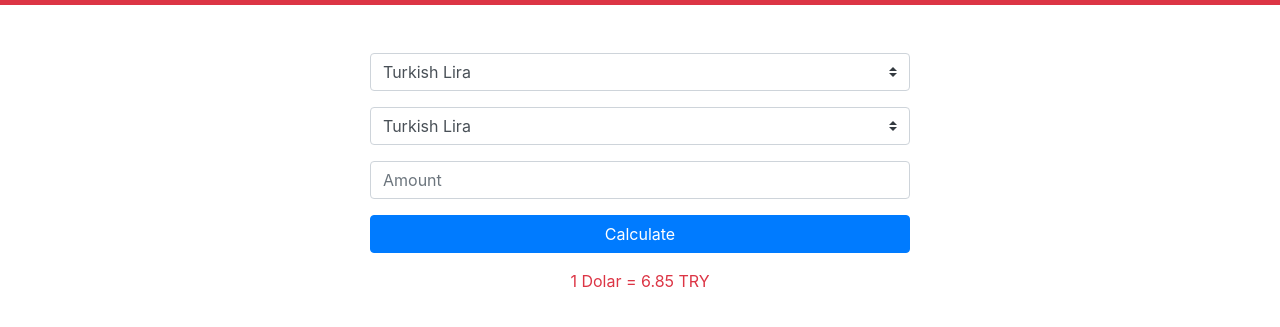
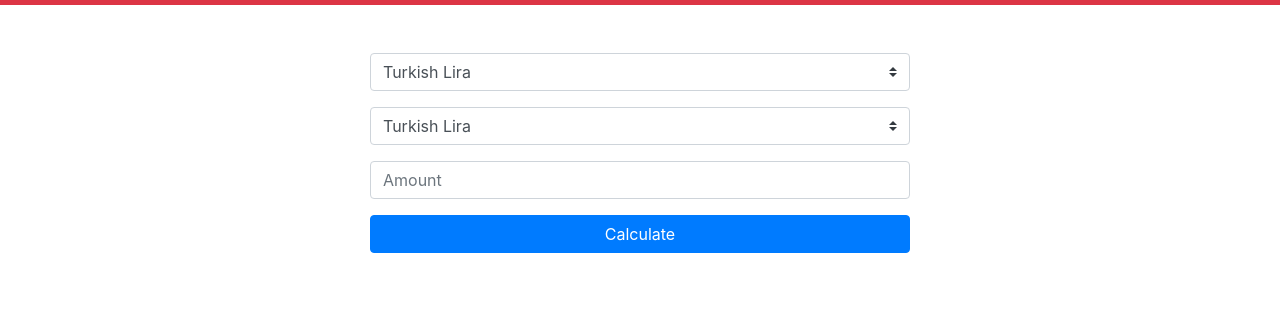
Before and after one commit to emrahburak/modernjs-exchange-app, a plain HTML site: page index.html in a window 1280 px wide. Shown: the part 51-378 px from the top of the page. Drawn offline with nearby package versions, Linux system fonts and the light colour scheme.

Commit message:
exchange-app:0.0.2

```diff
--- a/index.html
+++ b/index.html
@@ -35,7 +35,6 @@
                   </div>
                  <button class="btn btn-primary btn-block" id="btn_calculate">Calculate</button>
                  <div class="text-danger text-center mt-3" id="result">
-                     1 Dolar = 6.85 TRY
 
                  </div>
 
```
Also changed, not shown: 2 other files.
